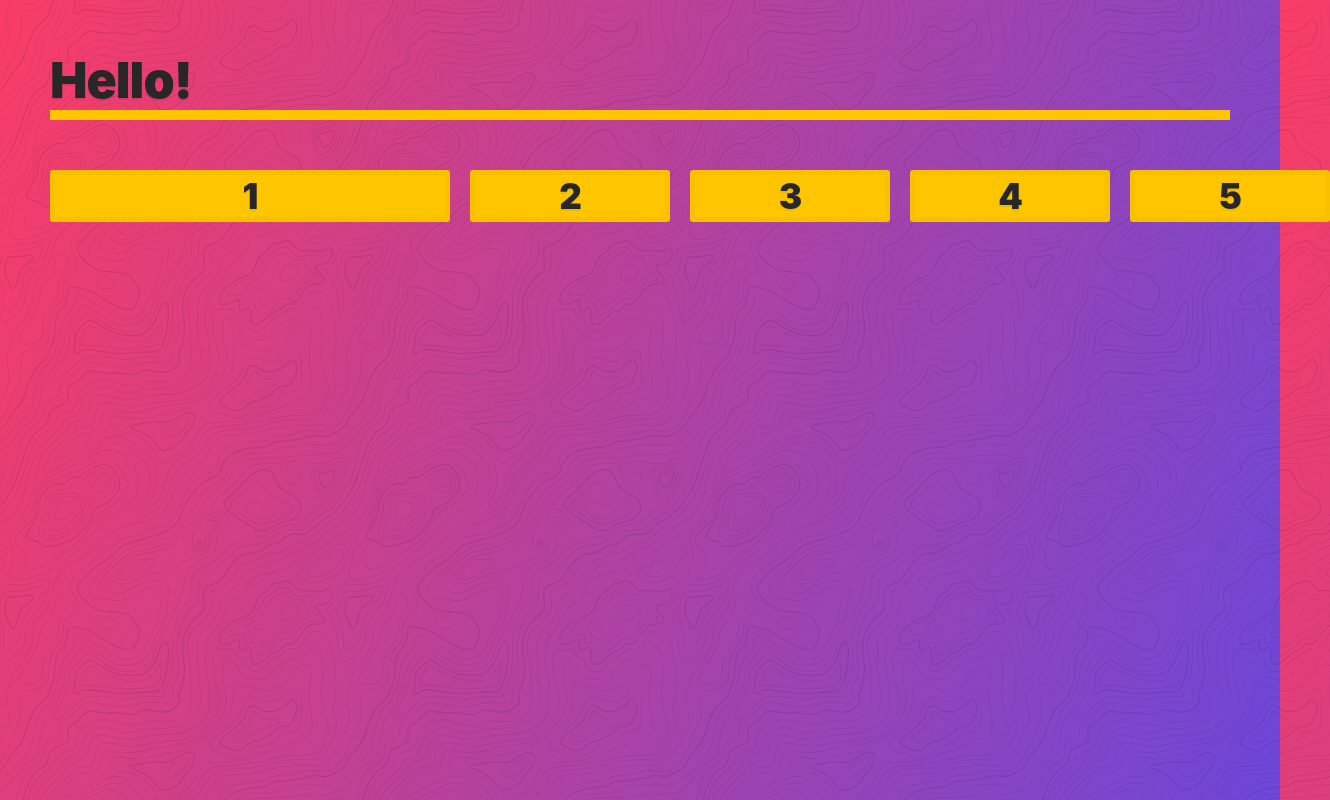
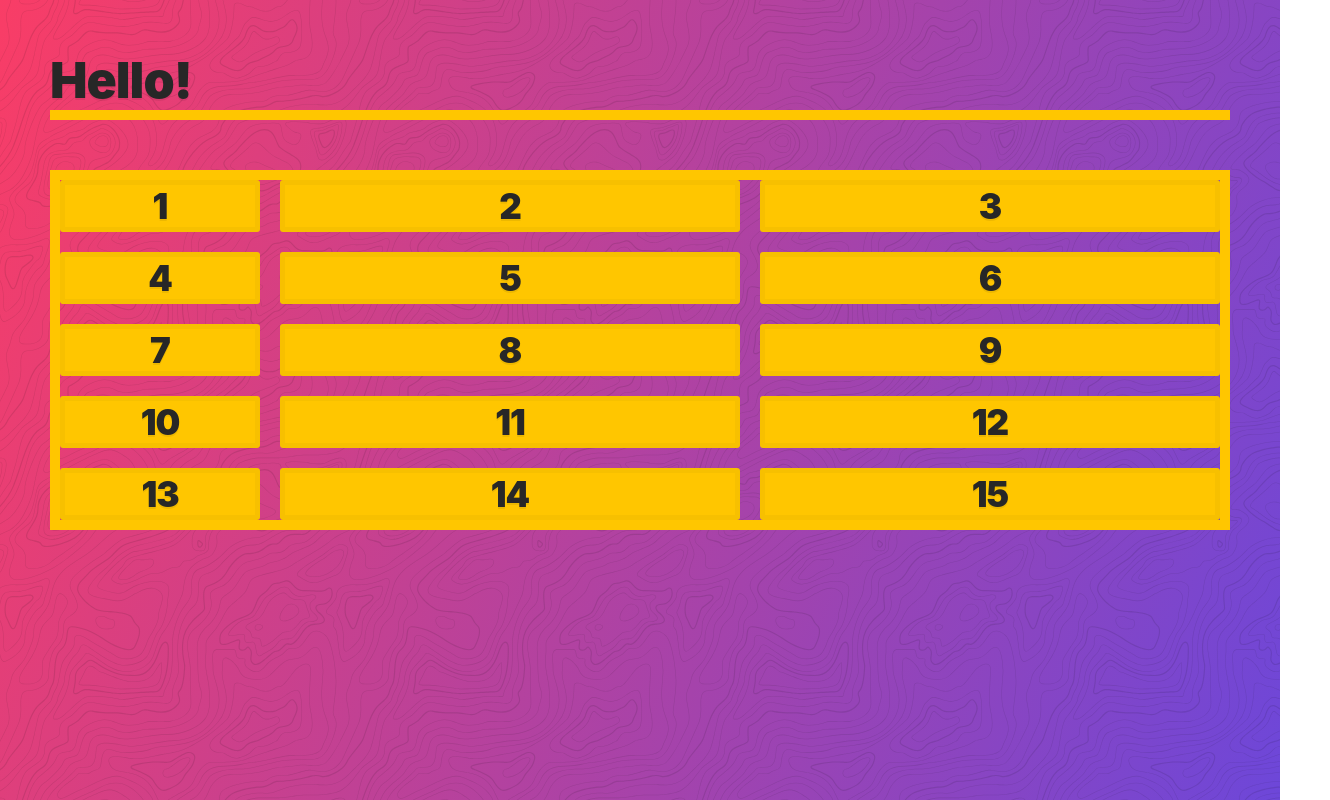
Before and after one commit to joshswl/css-grid, a website: page public/index.html in a window 1280 px wide. Shown: the whole page, 1330 px wide, since content can reach past the window. Drawn offline with Linux system fonts and the light colour scheme.

Commit message:
'fr' is like 'flex-grow'

```diff
--- a/public/index.html
+++ b/public/index.html
@@ -23,6 +23,16 @@ Example:
     <div class="item">3</div>
     <div class="item">4</div>
     <div class="item">5</div>
+    <div class="item">6</div>
+    <div class="item">7</div>
+    <div class="item">8</div>
+    <div class="item">9</div>
+    <div class="item">10</div>
+    <div class="item">11</div>
+    <div class="item">12</div>
+    <div class="item">13</div>
+    <div class="item">14</div>
+    <div class="item">15</div>
   </div>
 
   <style>
@@ -35,23 +45,34 @@ Example:
     .container {
       display: grid;
       grid-gap: 20px;
+
+      /* sizing tracks */
+
+      border: 10px solid var(--yellow);
+      grid-template-columns: 200px 1fr 1fr;
+
+
       /* grid-template-columns: 100px auto 500px 50px; */
       /* grid-template-columns: repeat(5, 100px); */
 
 
       /* explicit */
 
-      /* grid-template-columns: 200px 400px;
-      grid-template-rows: 50px 100px; */
+      /* grid-template-columns: 200px 400px; */
+      /* grid-template-rows: 50px 100px; */
+
 
       /* implicit */
 
-      /* grid-auto-rows: 300px;   */
+      /* grid-auto-rows: 300px; */
 
-      grid-template-columns: 400px 200px;
+
+      /* auto-flow */
+
+      /* grid-template-columns: 400px 200px; */
       /* grid-auto-flow: row; */
-      grid-auto-flow: column;
-      grid-auto-columns: 200px;
+      /* grid-auto-flow: column; */
+      /* grid-auto-columns: 200px; */
     }
   </style>
 
```
